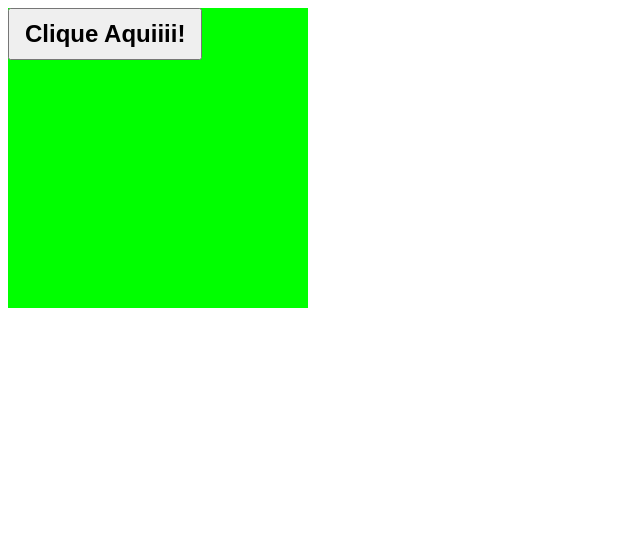
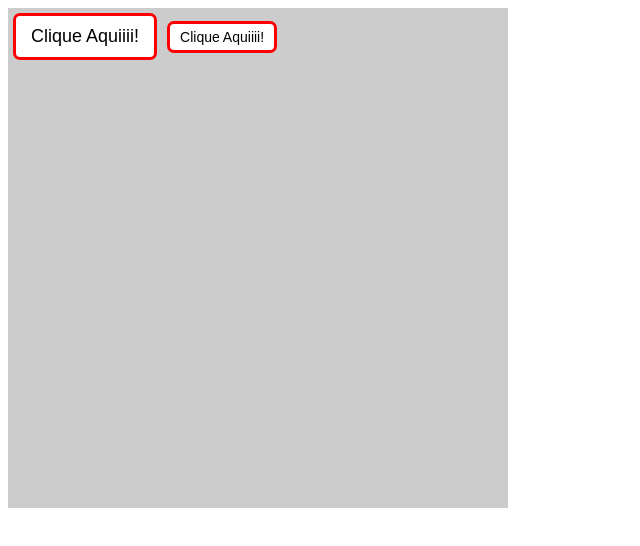
Before and after one commit to arthursaldanha/Learning-ReactJS, a React (Create React App) app: page / in a window 1280 px wide. Shown: the top 546 px of the page, without its empty margins (0-640 px from the left). Built offline with nearby package versions, Linux system fonts and the light colour scheme.

Commit message:
Reaproveitando estilos com Styled-Components

```diff
--- a/src/App.js
+++ b/src/App.js
@@ -2,23 +2,30 @@ import React from 'react';
 import styled from 'styled-components'
 
 const Site = styled.div`
-   width: 300px;
-   height: 300px;
-   background-color: #00ff00;
-
+   width: 500px;
+   height: 500px;
+   background-color: #ccc;
 `;
 
 const Button = styled.button`
-   text-align: center;
    padding: 10px 15px;
-   font-size: 24px;
-   font-weight: 600;
+   font-size: 18px;
+   background-color: #fff;
+   border: 3px solid red;
+   margin: 5px;
+   border-radius: 7px;
+`;
+
+const BotaoPequeno = styled(Button)`
+   padding: 5px 10px;
+   font-size: 14px;
 `;
 
 function App() {
    return (
       <Site>
          <Button>Clique Aquiiii!</Button>
+         <BotaoPequeno>Clique Aquiiii!</BotaoPequeno>
       </Site>
    );
 }
```
